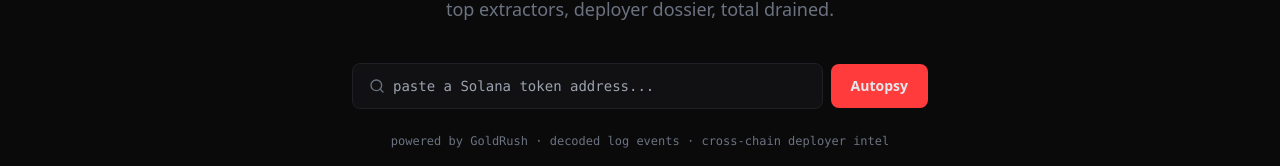
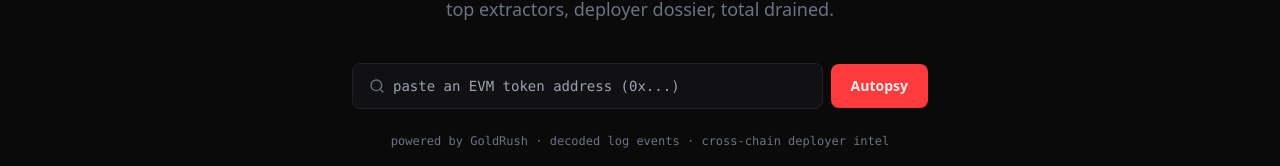
Before and after one commit to thesithunyein/forensic, a Next.js app: page / in a window 1280 px wide. Shown: the part 274-440 px from the top of the page. Built offline with nearby package versions, Linux system fonts and the light colour scheme; no server answers.

Commit message:
ui: update placeholder to EVM

```diff
--- a/src/components/SearchBox.tsx
+++ b/src/components/SearchBox.tsx
@@ -25,7 +25,7 @@ export default function SearchBox() {
           autoFocus
           value={v}
           onChange={(e) => setV(e.target.value)}
-          placeholder="paste a Solana token address..."
+          placeholder="paste an EVM token address (0x...)"
           className="flex-1 bg-transparent outline-none font-mono text-sm"
         />
       </div>
```
